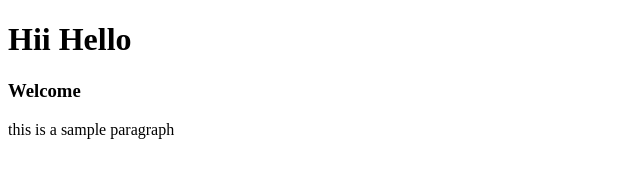
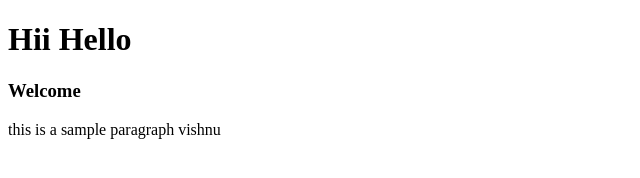
Before and after one commit to ITZMEVICHU/demo-devops, a plain HTML site: page index.html in a window 1280 px wide. Shown: the full height of the page, 0-640 px from the left. Drawn offline with Linux system fonts and the light colour scheme.

Commit message:
Update index.html

```diff
--- a/index.html
+++ b/index.html
@@ -8,6 +8,6 @@
 <body>
     <h1>Hii Hello</h1>
     <h3>Welcome</h3>
-    <p>this is a sample paragraph</p>
+    <p>this is a sample paragraph vishnu</p>
 </body>
 </html>
```
